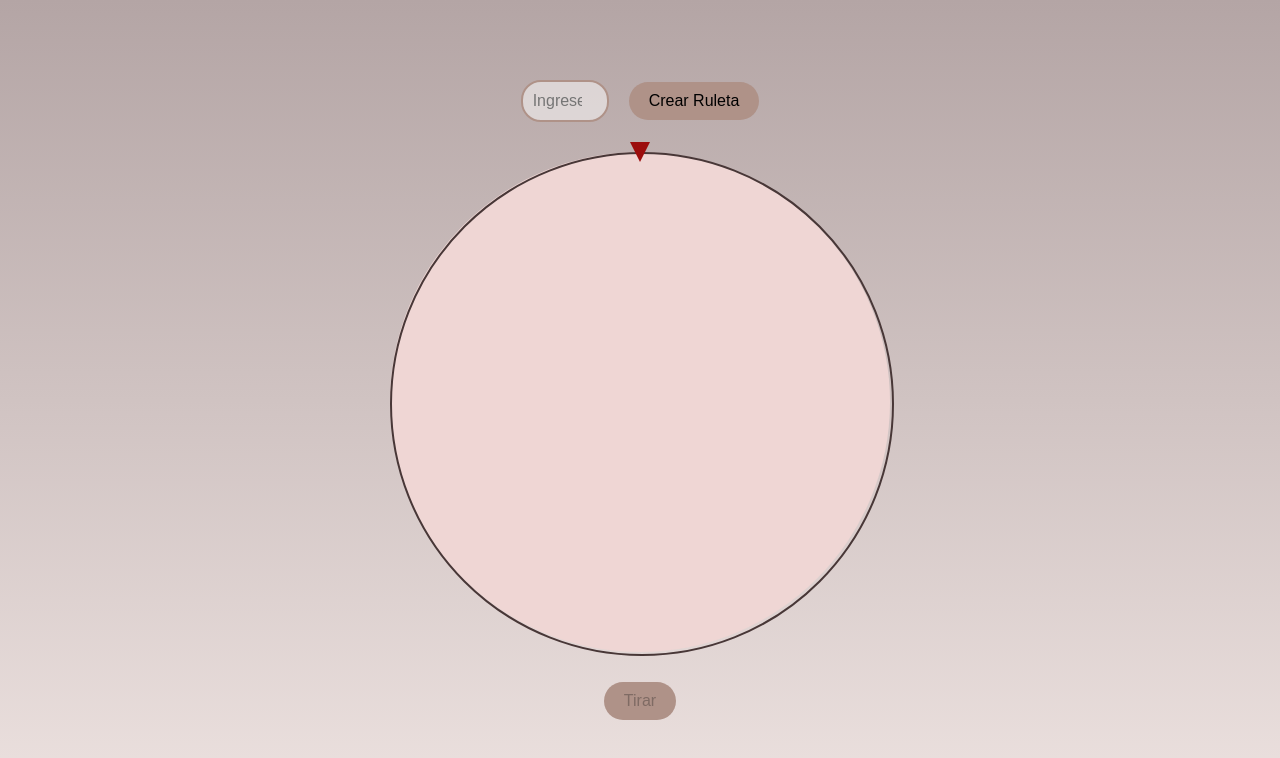
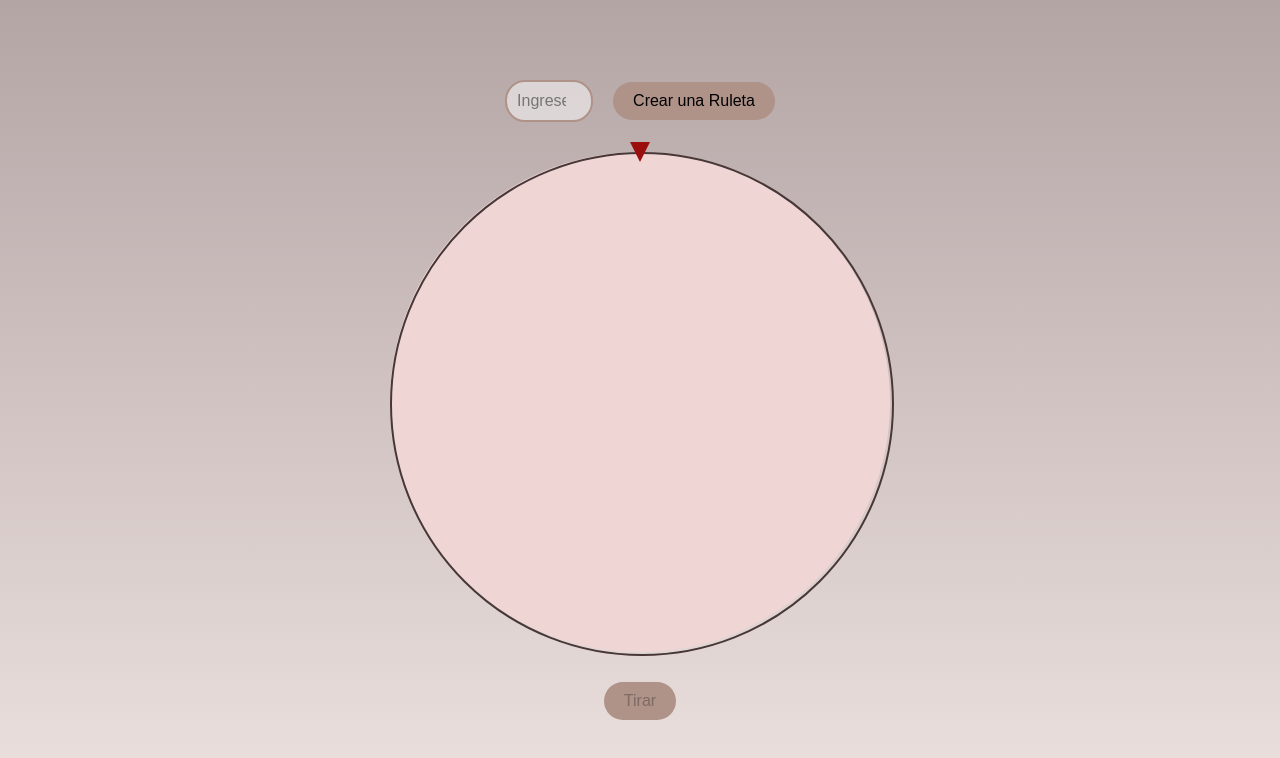
Before and after one commit to agusmeneses/CI_Ingenier-a_de_Software, a React (Create React App) app: page / in a window 1280 px wide. Shown: the top 758 px of the page. Built offline with nearby package versions, Linux system fonts and the light colour scheme.

Commit message:
Update App.js

```diff
--- a/src/App.js
+++ b/src/App.js
@@ -109,7 +109,7 @@ const App = () => {
         max="100"
         placeholder="Ingrese un número del 1 al 100"
       />
-      <button onClick={generateWheel}>Crear Ruleta</button>
+      <button onClick={generateWheel}>Crear una Ruleta</button>
       <div id="wheelContainer">
         <canvas id="wheelCanvas" width="500" height="500"></canvas>
         <div id="pointer"></div>
```
